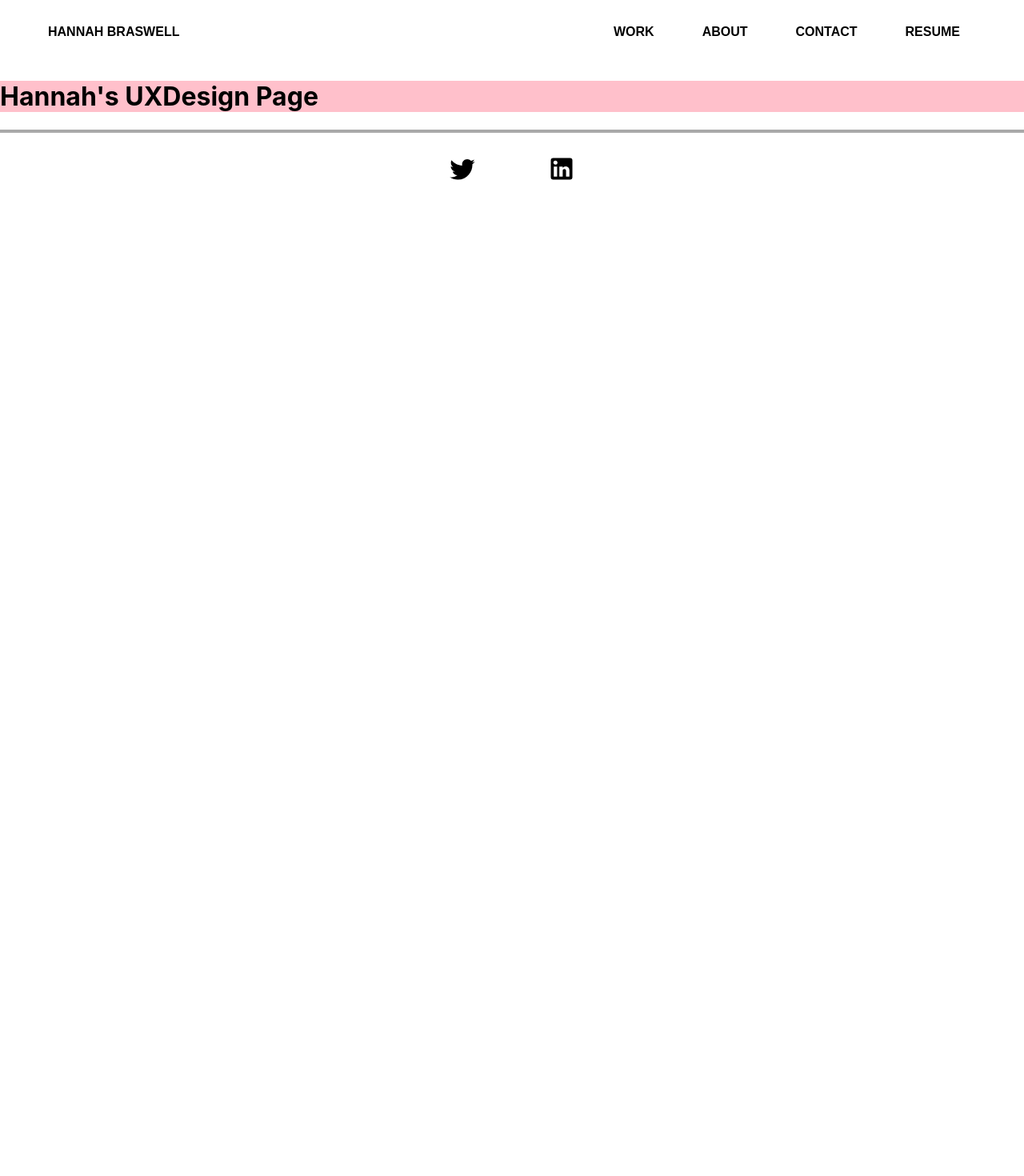
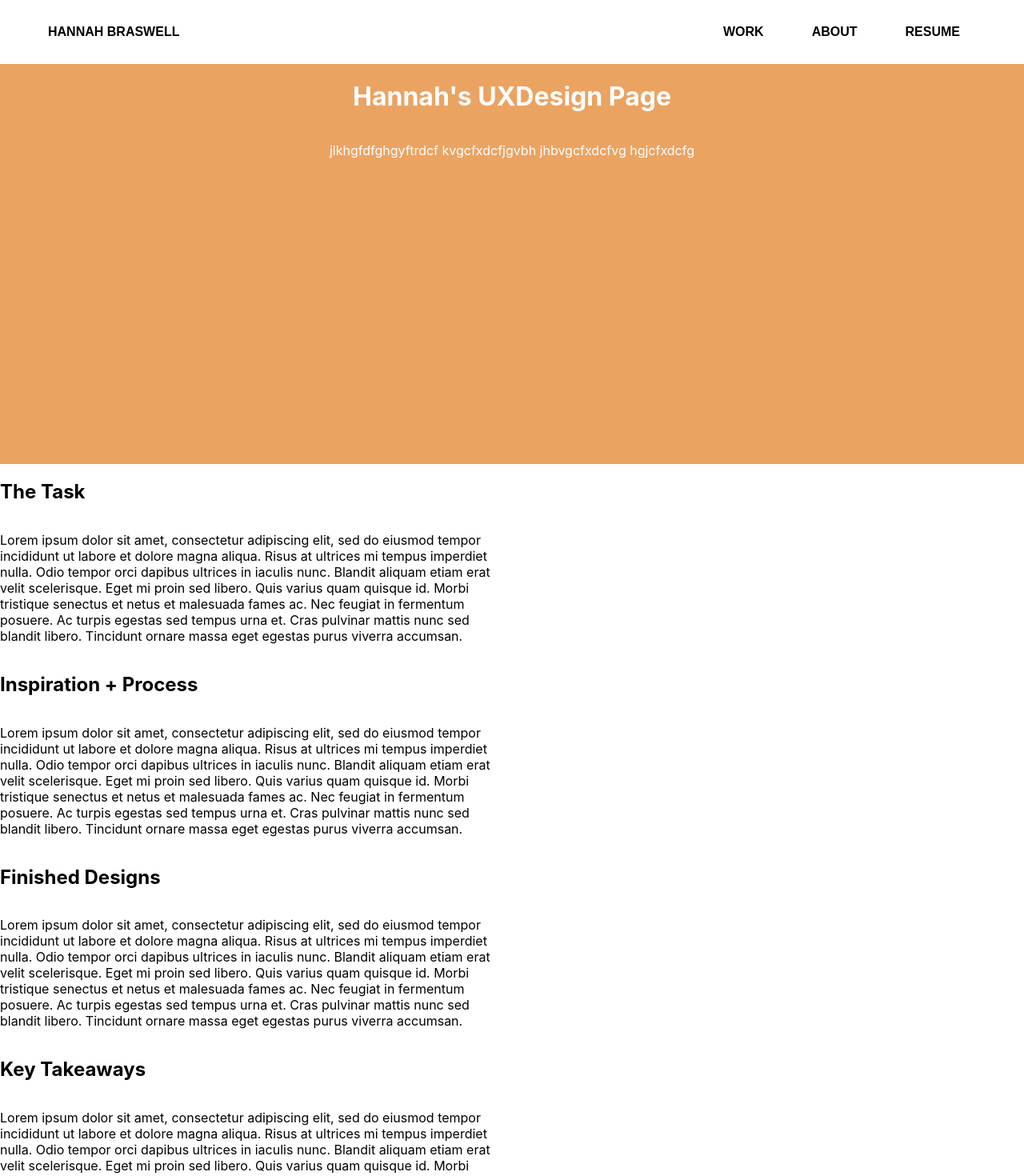
Before and after one commit to wesleypetry/HannahPortfolio, a React (Create React App) app: page /UXDesign in a window 1280 px wide. Shown: the top 1470 px of the page at 80% size. Before the commit the page ends 800 px from the top, so only its background shows below. Built offline with nearby package versions, Linux system fonts and the light colour scheme.

Commit message:
added PDF resume, created ux design page

```diff
--- a/src/App.js
+++ b/src/App.js
@@ -4,7 +4,6 @@ import Work from './Pages/Work';
 import About from './Pages/About';
 import HeaderBar from './Pages/HeaderBar';
 import FooterBar from './Pages/FooterBar';
-import Contact from './Pages/Contact';
 import Resume from './Pages/Resume';
 import UXDesign from './Pages/Projects/UXDesign';
 
@@ -17,7 +16,6 @@ function App() {
               <Switch>
                 <Route path="/" component={Work} exact/>
                 <Route path="/About" component={About} exact />
-                <Route path="/Contact" component={Contact} exact />
                 <Route path="/Resume" component={Resume} exact />
                 <Route path="/UXDesign" component={UXDesign} exact />
               </Switch>
--- a/src/Pages/Contact.js
+++ /dev/null
@@ -1,12 +0,0 @@
-import React from "react";
-import './styles.modules.css';
-
-function Contact(props) {
-    return (
-        <div className="ContactDiv">
-            <h1>Hannah's Contact Page</h1>
-        </div>
-    );
-
-}
-export default Contact;
--- a/src/Pages/HeaderBar.js
+++ b/src/Pages/HeaderBar.js
@@ -16,10 +16,7 @@ function HeaderBar(props) {
                 <a href="/About" className="H1_Link">
                     <h1 className="H1_Header">ABOUT</h1>
                 </a>
-                <a href="/Contact" className="H1_Link">
-                    <h1 className="H1_Header">CONTACT</h1>
-                </a>
-                <a href="/Resume" className="H1_Link">
+                <a href="/Hannah Braswell Resume.pdf" download className="H1_Link">
                     <h1 className="H1_Header">RESUME</h1>
                 </a>
             </div>
--- a/src/Pages/Projects/UXDesign.js
+++ b/src/Pages/Projects/UXDesign.js
@@ -3,8 +3,23 @@ import './projects.css';
 
 function UXDesign(props) {
     return (
-        <div className="UXDesignDiv">
-            <h1>Hannah's UXDesign Page</h1>
+        <div classname="container">
+            <div className="colorheader">
+                <div className="headertext">
+                    <h1>Hannah's UXDesign Page</h1>
+                    <p>jlkhgfdfghgyftrdcf kvgcfxdcfjgvbh jhbvgcfxdcfvg hgjcfxdcfg</p>
+                </div>
+            </div>
+            <div className="casestudy">
+                <h2>The Task</h2>
+                <p>Lorem ipsum dolor sit amet, consectetur adipiscing elit, sed do eiusmod tempor incididunt ut labore et dolore magna aliqua. Risus at ultrices mi tempus imperdiet nulla. Odio tempor orci dapibus ultrices in iaculis nunc. Blandit aliquam etiam erat velit scelerisque. Eget mi proin sed libero. Quis varius quam quisque id. Morbi tristique senectus et netus et malesuada fames ac. Nec feugiat in fermentum posuere. Ac turpis egestas sed tempus urna et. Cras pulvinar mattis nunc sed blandit libero. Tincidunt ornare massa eget egestas purus viverra accumsan. </p>
+                <h2>Inspiration + Process</h2>
+                <p>Lorem ipsum dolor sit amet, consectetur adipiscing elit, sed do eiusmod tempor incididunt ut labore et dolore magna aliqua. Risus at ultrices mi tempus imperdiet nulla. Odio tempor orci dapibus ultrices in iaculis nunc. Blandit aliquam etiam erat velit scelerisque. Eget mi proin sed libero. Quis varius quam quisque id. Morbi tristique senectus et netus et malesuada fames ac. Nec feugiat in fermentum posuere. Ac turpis egestas sed tempus urna et. Cras pulvinar mattis nunc sed blandit libero. Tincidunt ornare massa eget egestas purus viverra accumsan. </p>
+                <h2>Finished Designs</h2>
+                <p>Lorem ipsum dolor sit amet, consectetur adipiscing elit, sed do eiusmod tempor incididunt ut labore et dolore magna aliqua. Risus at ultrices mi tempus imperdiet nulla. Odio tempor orci dapibus ultrices in iaculis nunc. Blandit aliquam etiam erat velit scelerisque. Eget mi proin sed libero. Quis varius quam quisque id. Morbi tristique senectus et netus et malesuada fames ac. Nec feugiat in fermentum posuere. Ac turpis egestas sed tempus urna et. Cras pulvinar mattis nunc sed blandit libero. Tincidunt ornare massa eget egestas purus viverra accumsan. </p>
+                <h2>Key Takeaways</h2>
+                <p>Lorem ipsum dolor sit amet, consectetur adipiscing elit, sed do eiusmod tempor incididunt ut labore et dolore magna aliqua. Risus at ultrices mi tempus imperdiet nulla. Odio tempor orci dapibus ultrices in iaculis nunc. Blandit aliquam etiam erat velit scelerisque. Eget mi proin sed libero. Quis varius quam quisque id. Morbi tristique senectus et netus et malesuada fames ac. Nec feugiat in fermentum posuere. Ac turpis egestas sed tempus urna et. Cras pulvinar mattis nunc sed blandit libero. Tincidunt ornare massa eget egestas purus viverra accumsan. </p>
+            </div>
         </div>
     );
 
--- a/src/Pages/Projects/projects.css
+++ b/src/Pages/Projects/projects.css
@@ -1,3 +1,28 @@
-.UXDesignDiv {
-    background-color: pink;
+.container{
+    min-height:100vh;
+    height:100vh;
+    width:100vh;
+    display:flex;
+    justify-content: center;
 }
+
+.colorheader {
+    display:flex;
+    background-color: #EBA362;
+    width:100%;
+    height:500px;
+}
+.headertext{
+    display:flex;
+    flex-direction:column;
+    align-items:center;
+    color:white;
+    width:100%;
+    height:50%;
+}
+
+.casestudy{
+    width:50%;
+    display:flex;
+    flex-direction:column;
+}
--- a/src/Pages/Work.js
+++ b/src/Pages/Work.js
@@ -1,7 +1,5 @@
 import React from "react";
 import './styles.modules.css';
-import ArrowDropDownCircleIcon from '@material-ui/icons/ArrowDropDownCircle';
-
 function Work(props) {
     return (
         <div>
@@ -16,9 +14,6 @@ function Work(props) {
                         <p>text text text</p>
                     </div>
                 </div>
-                <a href = "/Work">
-                    <ArrowDropDownCircleIcon className="ArrowDown"/>
-                </a>
             </div>
             <div className="WorkDiv">
                 <div className="WorkGrid">
--- a/src/Pages/styles.modules.css
+++ b/src/Pages/styles.modules.css
@@ -30,13 +30,6 @@
     border-radius: 10pt;
 }
 
-.ArrowDown {
-    position: absolute;
-    bottom: 80px;
-    transform: scale(2);
-
-}
-
 .WorkDiv {
     height: 1150px;
     width: 100%;
@@ -61,7 +54,8 @@
     padding: 20px;
     font-size: 30px;
     color: transparent;
-    text-align: center;
+    display:flex;
+    align-items:center;
     height: 300px;
     width: 300px;
     border-radius: 10pt;
@@ -69,15 +63,13 @@
 
 .GridItem:hover {
     background-color: black;
-    opacity: 0.8;
+    opacity: 0.5;
     color: white;
 }
 
 .AboutDiv {
     display: flex;
-    flex-direction: row;
-    justify-content: space-around;
-    align-items: center;
+    padding-left:10%;
     height: 600px;
     background-color: #E6D1F2;
 }
@@ -88,9 +80,8 @@
 }
 
 .AboutTitle {
-    font-size: 45pt;
+    font-size: 65pt;
     word-spacing: 10pt;
-    text-align: center;
     height: 35px;
 }
 
```
Also changed, not shown: src/Images/randompic.png (renamed from public/random_pic.png), 1 other file (tests, documents, lock files or other folders).
